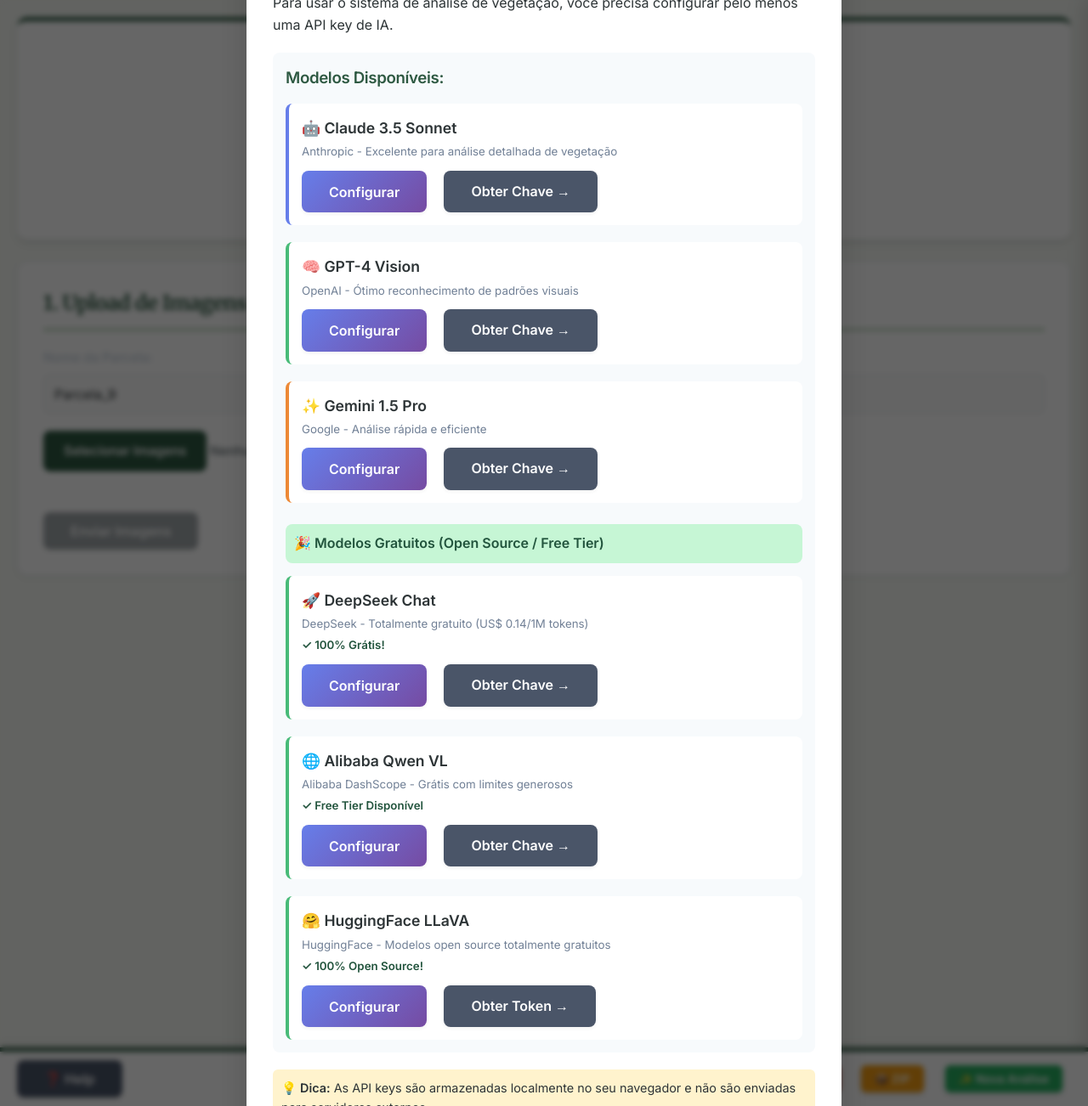
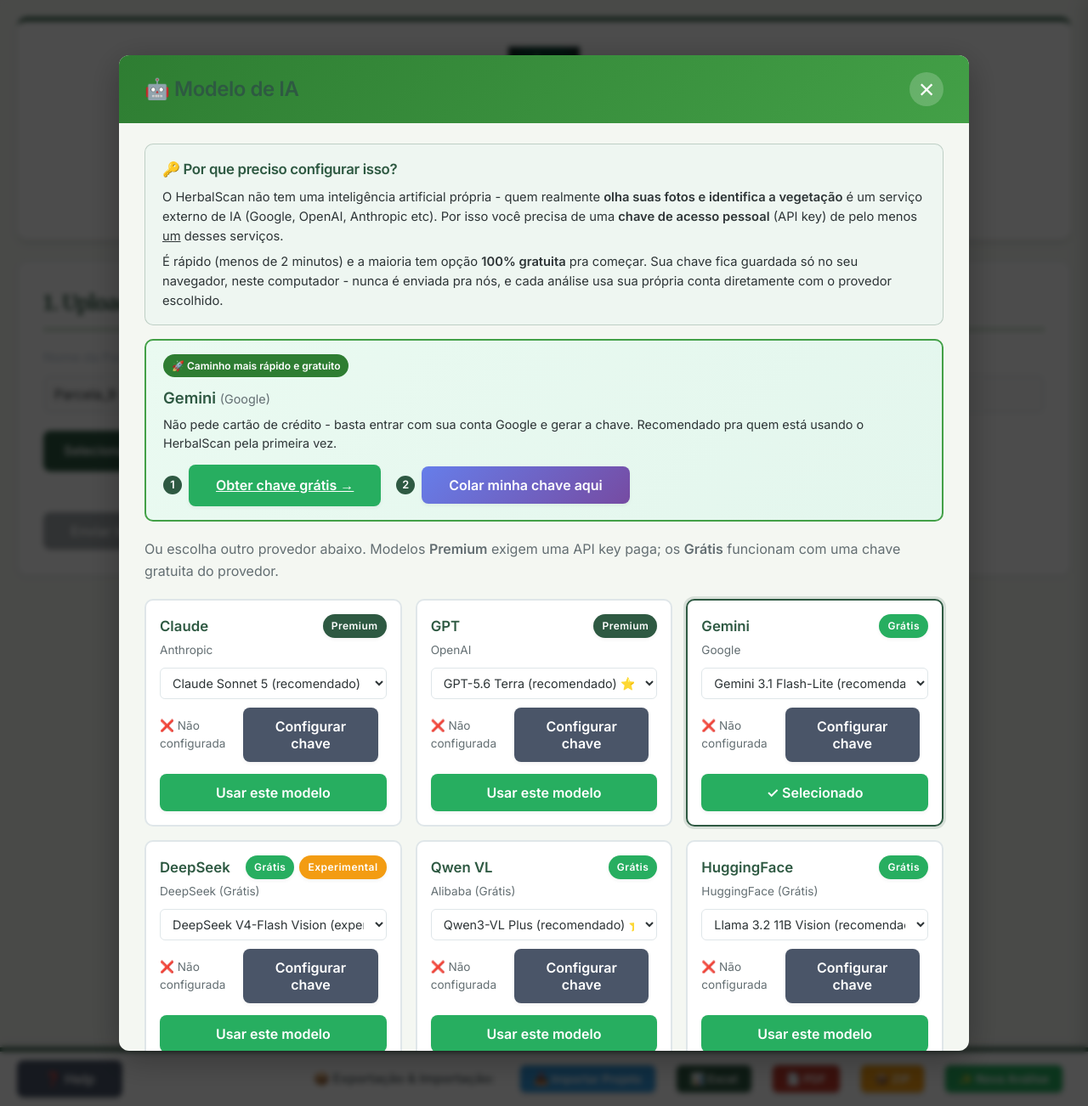
Before and after one commit to DJHanDoom/HerbalScan, a Flask app: page / in a window 1280 px wide. Shown: the whole page at 85% size. Run offline with Flask 3, Linux system fonts and the light colour scheme; data that the repository does not hold is empty; some libraries are stand-ins or nearby versions.

Commit message:
Corrige janela inicial de configuracao de API
A tela que todo usuario novo via primeiro (checkAPIKeys) abria
showConfigurationModal(), um modal morto e esquecido: modelos
desatualizados (GPT-4 Vision, Gemini 1.5 Pro), sem max-height/scroll,
estourava a tela sem jeito de rolar ate o resto do conteudo.

- checkAPIKeys() agora abre AIModelModal, o catalogo real e atualizado
  ja usado no resto do app (mesmos provedores/modelos de /api/ai/available)
- Remove showConfigurationModal() (dead code)
- .modal/.modal-content genericos ganham max-height+overflow-y (corrige
  o overflow pra qualquer modal do app, nao so este)
- Novo bloco explicativo em linguagem simples: por que uma API key e
  necessaria (o app nao tem IA propria) e como funciona
- Novo card de "inicio rapido" recomendando Gemini (gratis, sem cartao,
  so login Google) com passo a passo, antes da grade completa de opcoes

Co-Authored-By: Claude Sonnet 5 <noreply@anthropic.com>

```diff
--- a/herbaceas_app/static/css/ai-model-modal.css
+++ b/herbaceas_app/static/css/ai-model-modal.css
@@ -119,6 +119,97 @@
     line-height: 1.6;
 }
 
+/* Explicação em linguagem simples pra quem nunca usou o app - PEDIDO:
+   "deve instruir claramente a um usuario leigo o que deve ser feito e
+   porque". Fica no topo do modal, antes de qualquer escolha. */
+.ai-explainer {
+    background: #eef6f1;
+    border: 1px solid rgba(46, 89, 66, 0.25);
+    border-radius: 10px;
+    padding: 16px 20px;
+    margin-bottom: 16px;
+}
+
+.ai-explainer h3 {
+    margin: 0 0 8px 0;
+    color: var(--primary-color);
+    font-size: 1.05rem;
+}
+
+.ai-explainer p {
+    margin: 0 0 8px 0;
+    line-height: 1.55;
+    color: var(--text-primary);
+    font-size: 0.92rem;
+}
+
+.ai-explainer p:last-child {
+    margin-bottom: 0;
+}
+
+/* Card de início rápido - um caminho único e recomendado pro usuário leigo,
+   em vez de jogar 6 opções sem contexto (ver AIModelModal._renderQuickstart) */
+.ai-quickstart-card {
+    background: linear-gradient(135deg, #eafaf1, #e3f6ed);
+    border: 2px solid #43a047;
+    border-radius: 10px;
+    padding: 16px 20px;
+    margin-bottom: 20px;
+    position: relative;
+}
+
+.ai-quickstart-badge {
+    display: inline-block;
+    background: #2e7d32;
+    color: white;
+    font-size: 0.75rem;
+    font-weight: 700;
+    padding: 4px 10px;
+    border-radius: 20px;
+    margin-bottom: 10px;
+}
+
+.ai-quickstart-title {
+    font-size: 1.15rem;
+    font-weight: 700;
+    color: var(--primary-color);
+    margin-bottom: 6px;
+}
+
+.ai-quickstart-sub {
+    font-weight: 400;
+    color: var(--text-secondary);
+    font-size: 0.9rem;
+}
+
+.ai-quickstart-text {
+    color: var(--text-primary);
+    font-size: 0.9rem;
+    line-height: 1.5;
+    margin: 0 0 14px 0;
+}
+
+.ai-quickstart-actions {
+    display: flex;
+    align-items: center;
+    flex-wrap: wrap;
+    gap: 8px;
+}
+
+.ai-quickstart-step {
+    display: inline-flex;
+    align-items: center;
+    justify-content: center;
+    width: 22px;
+    height: 22px;
+    border-radius: 50%;
+    background: var(--primary-color);
+    color: white;
+    font-size: 0.8rem;
+    font-weight: 700;
+    flex-shrink: 0;
+}
+
 .ai-provider-grid {
     display: grid;
     grid-template-columns: repeat(auto-fill, minmax(260px, 1fr));
--- a/herbaceas_app/static/css/style.css
+++ b/herbaceas_app/static/css/style.css
@@ -610,6 +610,15 @@ tbody tr:hover {
     max-width: 500px;
     position: relative;
     border: 1px solid var(--border-color);
+    /* BUGFIX: ver comentario em .modal acima - sem limite de altura, um
+       modal com bastante conteudo (varios provedores de IA, cada um com
+       titulo/descricao/2 botoes) crescia livremente e estourava a tela.
+       margin:auto (em vez de depender só do align-items:center do pai)
+       garante que sobra espaço pra rolar até o topo/fundo do conteudo
+       quando ele é mais alto que a tela. */
+    max-height: calc(100vh - 40px);
+    overflow-y: auto;
+    margin: auto;
 }
 
 .modal-content h2 {
@@ -1291,6 +1300,14 @@ tbody tr:hover {
     align-items: center;
     justify-content: center;
     backdrop-filter: blur(3px);
+    /* BUGFIX: sem isso, um .modal-content mais alto que a tela (ex: a janela
+       de configuração de API, com varios cartoes de provedor empilhados)
+       ficava cortado - metade acima do topo da tela, metade abaixo, sem
+       nenhum jeito de rolar até o resto. overflow-y:auto no proprio overlay
+       + padding vertical garante que sempre da pra rolar ate ver tudo,
+       mesmo em telas pequenas. */
+    overflow-y: auto;
+    padding: 20px 0;
 }
 
 .modal.active {
--- a/herbaceas_app/templates/index.html
+++ b/herbaceas_app/templates/index.html
@@ -334,9 +334,27 @@
                 <button onclick="AIModelModal.close()" class="close-btn">×</button>
             </div>
             <div class="ai-modal-body">
-                <p class="ai-modal-intro">Escolha o provedor e a versão do modelo usados para analisar as imagens.
-                    Modelos <strong>Premium</strong> exigem uma API key paga; os <strong>Grátis</strong> funcionam com
-                    uma chave gratuita do provedor.</p>
+                <div class="ai-explainer">
+                    <h3>🔑 Por que preciso configurar isso?</h3>
+                    <p>
+                        O HerbalScan não tem uma inteligência artificial própria - quem realmente <strong>olha suas
+                        fotos e identifica a vegetação</strong> é um serviço externo de IA (Google, OpenAI, Anthropic
+                        etc). Por isso você precisa de uma <strong>chave de acesso pessoal</strong> (API key) de pelo
+                        menos <u>um</u> desses serviços.
+                    </p>
+                    <p>
+                        É rápido (menos de 2 minutos) e a maioria tem opção <strong>100% gratuita</strong> pra
+                        começar. Sua chave fica guardada só no seu navegador, neste computador - nunca é enviada pra
+                        nós, e cada análise usa sua própria conta diretamente com o provedor escolhido.
+                    </p>
+                </div>
+
+                <div id="ai-quickstart" class="ai-quickstart">
+                    <!-- Preenchido dinamicamente por AIModelModal.render() em app.js -->
+                </div>
+
+                <p class="ai-modal-intro">Ou escolha outro provedor abaixo. Modelos <strong>Premium</strong> exigem
+                    uma API key paga; os <strong>Grátis</strong> funcionam com uma chave gratuita do provedor.</p>
                 <div id="ai-provider-grid" class="ai-provider-grid">
                     <!-- Preenchido dinamicamente por AIModelModal.render() em app.js -->
                 </div>
```
Also changed, not shown: herbaceas_app/static/js/app.js.
